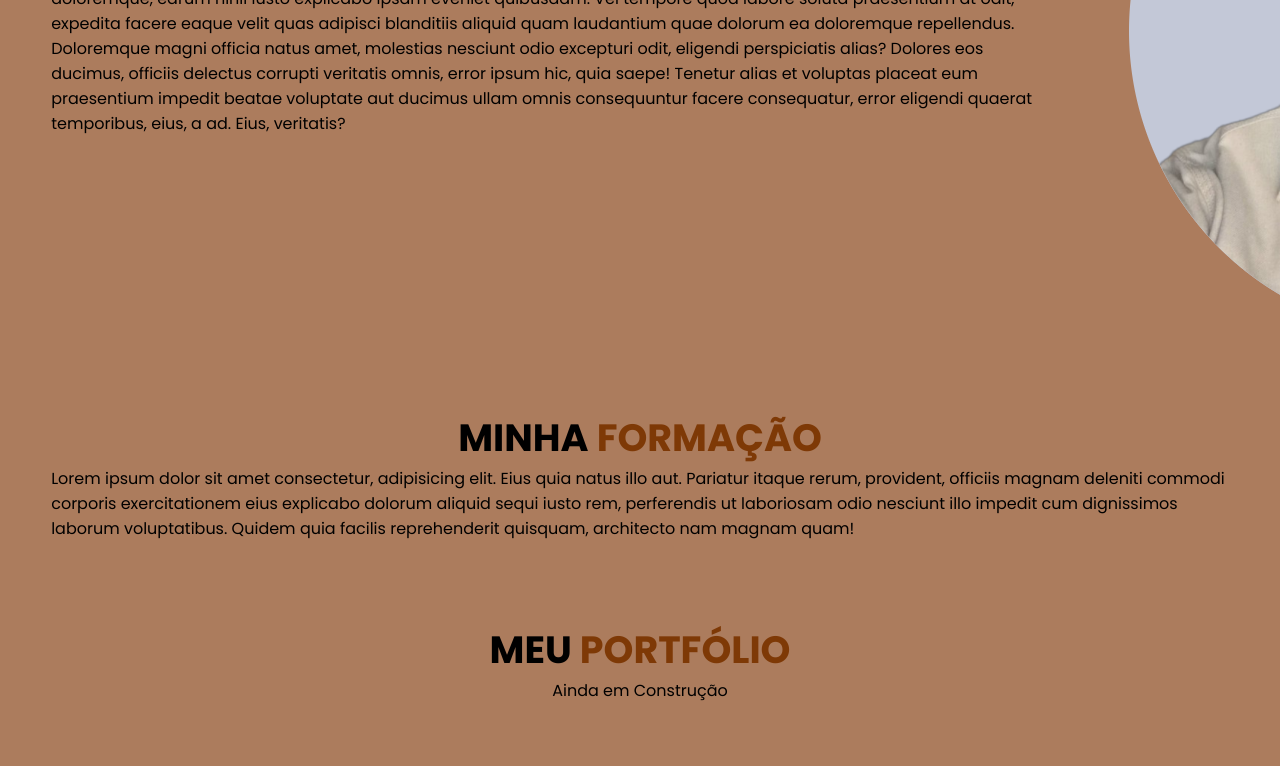
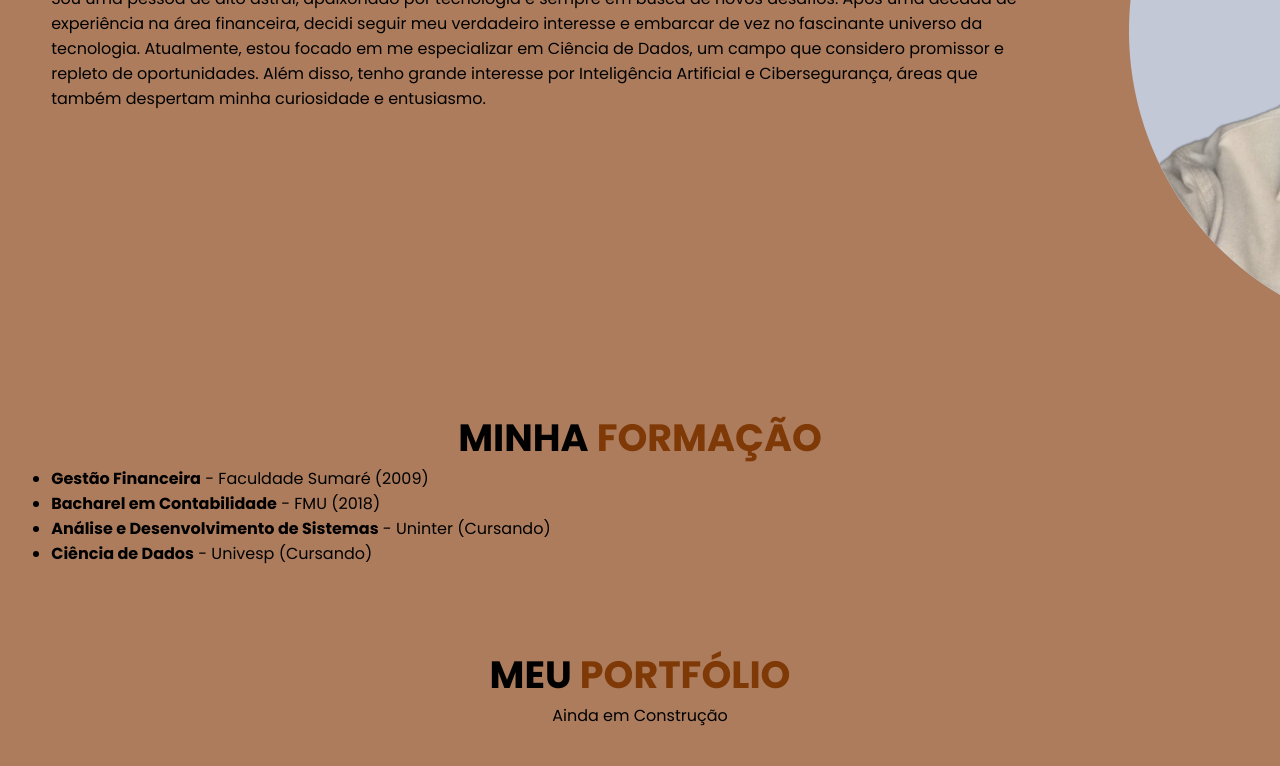
Before and after one commit to WakCHaKal/Cx7h, a plain HTML site: page index.html in a window 1280 px wide. Shown: the part 717-1483 px from the top of the page. Drawn offline with Linux system fonts and the light colour scheme.

Commit message:
Add files via upload

```diff
--- a/index.html
+++ b/index.html
@@ -32,7 +32,7 @@
             </nav>
 
             <div class="btn-contato">
-                <a href="#">
+                <a href="#l4">
                     <button>Contato</button>
                 </a>
             </div>
@@ -46,7 +46,7 @@
                 <div class="flex">
                     <div class="txt-sobre-site">
                         <h2 class="titulo" id="l1">SOBRE <span>MIM</span></h1>
-                        <p>Lorem ipsum dolor sit amet consectetur, adipisicing elit. Dolore recusandae, ipsa officia veniam inventore cumque aut sed doloremque, earum nihil iusto explicabo ipsam eveniet quibusdam. Vel tempore quod labore soluta praesentium at odit, expedita facere eaque velit quas adipisci blanditiis aliquid quam laudantium quae dolorum ea doloremque repellendus. Doloremque magni officia natus amet, molestias nesciunt odio excepturi odit, eligendi perspiciatis alias? Dolores eos ducimus, officiis delectus corrupti veritatis omnis, error ipsum hic, quia saepe! Tenetur alias et voluptas placeat eum praesentium impedit beatae voluptate aut ducimus ullam omnis consequuntur facere consequatur, error eligendi quaerat temporibus, eius, a ad. Eius, veritatis?</p>
+                        <p>Sou uma pessoa de alto astral, apaixonado por tecnologia e sempre em busca de novos desafios. Após uma década de experiência na área financeira, decidi seguir meu verdadeiro interesse e embarcar de vez no fascinante universo da tecnologia. Atualmente, estou focado em me especializar em Ciência de Dados, um campo que considero promissor e repleto de oportunidades. Além disso, tenho grande interesse por Inteligência Artificial e Cibersegurança, áreas que também despertam minha curiosidade e entusiasmo.</p>
 
                     </div><!--txt-sobre-site-->
 
@@ -64,7 +64,12 @@
             <div class="interface">
                 <h2 class="titulo" id="l2">MINHA <span>FORMAÇÃO</span></h2>
                 <div class="flex">
-                    <p>Lorem ipsum dolor sit amet consectetur, adipisicing elit. Eius quia natus illo aut. Pariatur itaque rerum, provident, officiis magnam deleniti commodi corporis exercitationem eius explicabo dolorum aliquid sequi iusto rem, perferendis ut laboriosam odio nesciunt illo impedit cum dignissimos laborum voluptatibus. Quidem quia facilis reprehenderit quisquam, architecto nam magnam quam!</p>
+                    <ul>
+                        <li><strong>Gestão Financeira</strong> - Faculdade Sumaré (2009)</li>
+                        <li><strong>Bacharel em Contabilidade</strong> - FMU (2018)</li>
+                        <li><strong>Análise e Desenvolvimento de Sistemas</strong> - Uninter (Cursando)</li>
+                        <li><strong>Ciência de Dados</strong> - Univesp (Cursando)</li>
+                    </ul>
 
                 </div><!--flex-->
             </div><!--interface-->
@@ -80,7 +85,7 @@
         </section><!--portfolio-->
 
 
-        <section class="formulario">
+        <section class="formulario" id="l4">
             <div class="interface">
                 <h2 class="titulo">FALA <span>COMIGO.</span></h2>
 
```
